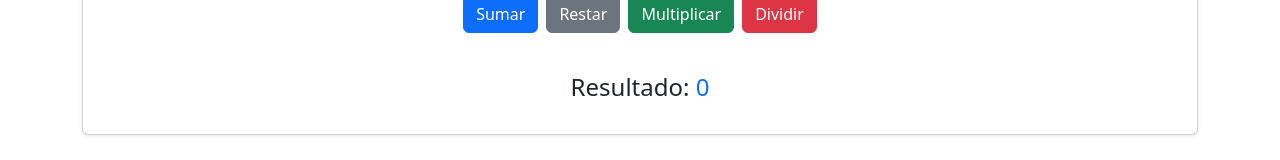
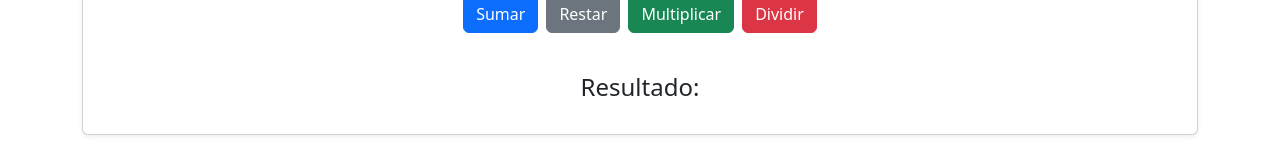
Before and after one commit to Adones2005/MinicalculadoraAngular, an Angular app: page / in a window 1280 px wide. Shown: the part 298-458 px from the top of the page. Built offline with nearby package versions, Linux system fonts and the light colour scheme.

Commit message:
Añado ngif

```diff
--- a/src/app/app.component.html
+++ b/src/app/app.component.html
@@ -21,6 +21,6 @@
       </div>
     </form>
 
-    <h4 class="text-center mt-4">Resultado: <span class="text-primary">{{ result }}</span></h4>
+    <h4 class="text-center mt-4">Resultado: <span *ngIf="calculado" class="text-primary">{{ result }}</span></h4>
   </div>
 </div>
--- a/src/app/app.component.ts
+++ b/src/app/app.component.ts
@@ -11,22 +11,27 @@ export class AppComponent {
   num1:number=0;
   num2:number=0;
   result:number=0;
+  calculado =false;
 
   sumar():void{
     this.result = this.num1 + this.num2;
+    this.calculado=true;
   }
 
   resta():void{
     this.result = this.num1 - this.num2;
+    this.calculado=true;
   }
 
   multiplicar():void{
     this.result = this.num1 * this.num2;
+    this.calculado=true;
   }
 
   dividir():void{
     if (this.num2 != 0) {
       this.result = this.num1/this.num2;
+      this.calculado=true;
     } else {
       alert("No se puede dividir por 0 ");
     }
```
